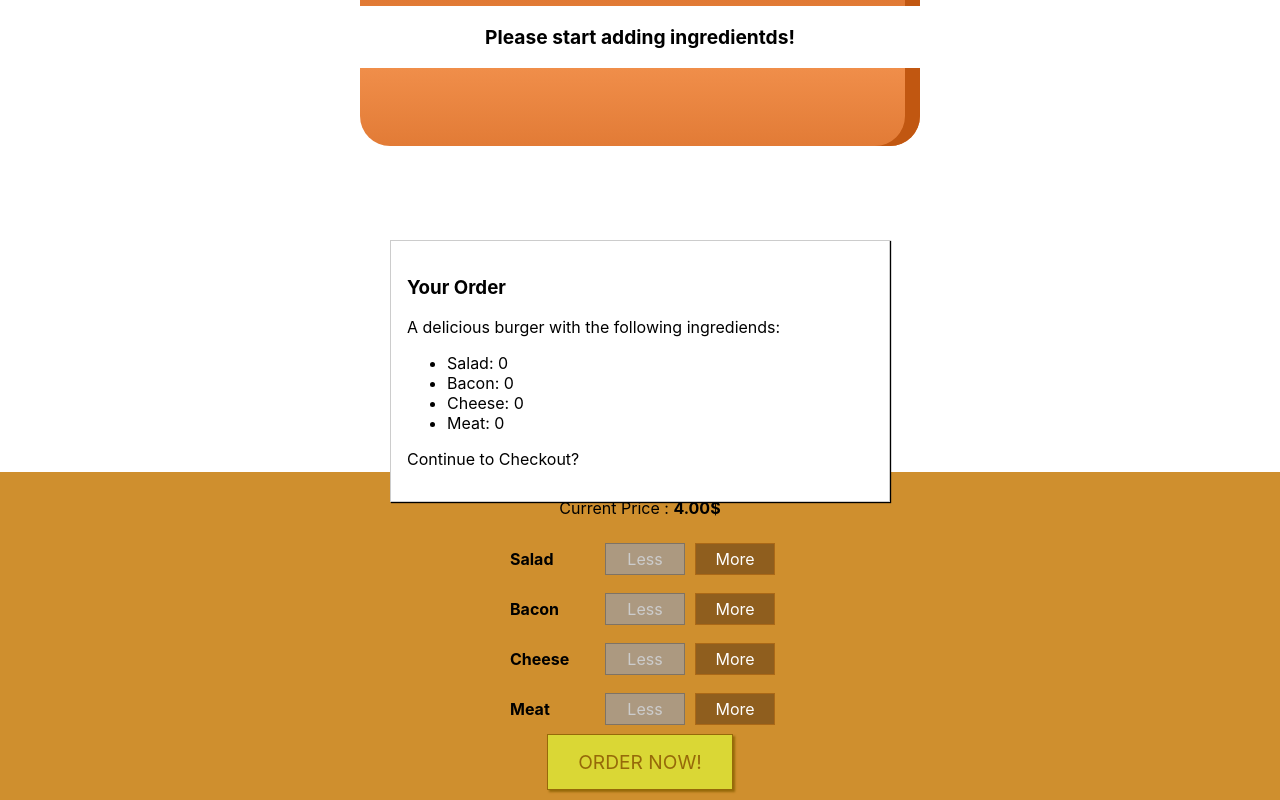
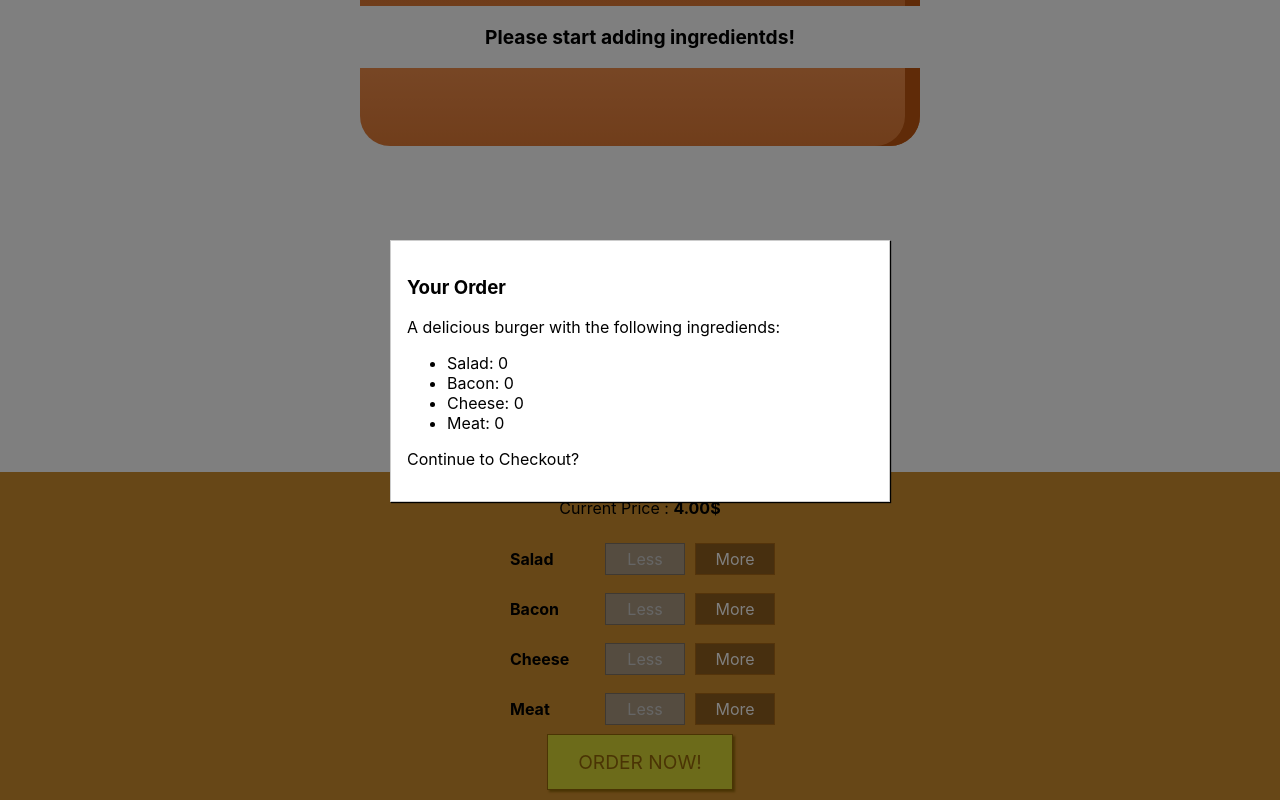
Before and after one commit to bahadirk/BurgerBuilder, a React app: page / in a window 1280 px wide. Both pictures are taken after a click on the button "ORDER NOW!". Shown: the part 164-964 px from the top of the page. Built offline with nearby package versions, Linux system fonts and the light colour scheme.

Commit message:
Add Backdrop component

```diff
--- a/src/components/Burger/BuildControls/BuildControls.js
+++ b/src/components/Burger/BuildControls/BuildControls.js
@@ -38,7 +38,11 @@ const BuildControls = props => (
         />
       );
     })}
-    <button className={styles.OrderButton} disabled={!props.purchaseable}>
+    <button
+      className={styles.OrderButton}
+      onClick={props.ordered}
+      disabled={!props.purchaseable}
+    >
       ORDER NOW!
     </button>
   </div>
--- a/src/components/UI/Backdrop/Backdrop.js
+++ b/src/components/UI/Backdrop/Backdrop.js
@@ -0,0 +1,10 @@
+import React from "react";
+
+import styles from "./Backdrop.module.css";
+
+const backdrop = props =>
+  props.show ? (
+    <div className={styles.Backdrop} onClick={props.clicked} />
+  ) : null;
+
+export default backdrop;
--- /dev/null
+++ b/src/components/UI/Backdrop/Backdrop.module.css
@@ -0,0 +1,9 @@
+.Backdrop {
+  width: 100%;
+  height: 100%;
+  position: fixed;
+  z-index: 100;
+  left: 0;
+  top: 0;
+  background-color: rgba(0, 0, 0, 0.5);
+}
--- a/src/components/UI/Modal/Modal.js
+++ b/src/components/UI/Modal/Modal.js
@@ -1,7 +1,22 @@
 import React from "react";
 
 import styles from "./Modal.module.css";
+import Aux from "../../../hoc/Aux";
+import Backdrop from "../Backdrop/Backdrop";
 
-const modal = props => <div className={styles.Modal}>{props.children}</div>;
+const modal = props => (
+  <Aux>
+    <Backdrop show={props.show} clicked={props.modalClosed} />
+    <div
+      className={styles.Modal}
+      style={{
+        transform: props.show ? "translateY(0)" : "translateY(-100vh)",
+        opacity: props.show ? "1" : "0"
+      }}
+    >
+      {props.children}
+    </div>
+  </Aux>
+);
 
 export default modal;
--- a/src/containers/BurgerBuilder/BurgerBuilder.js
+++ b/src/containers/BurgerBuilder/BurgerBuilder.js
@@ -22,7 +22,8 @@ class BurgerBuilder extends Component {
       meat: 0
     },
     totalPrice: 4,
-    purchaseable: false
+    purchaseable: false,
+    purchasing: false
   };
 
   updatePurchaseState(ingredients) {
@@ -76,6 +77,14 @@ class BurgerBuilder extends Component {
     this.updatePurchaseState(updatedIngredients);
   };
 
+  puchaseHandler = () => {
+    this.setState({ purchasing: true });
+  };
+
+  purchaseCancelHandler = () => {
+    this.setState({ purchasing: false });
+  };
+
   render() {
     const disabledInfo = {
       ...this.state.ingredients
@@ -87,7 +96,10 @@ class BurgerBuilder extends Component {
 
     return (
       <Aux>
-        <Modal>
+        <Modal
+          show={this.state.purchasing}
+          modalClosed={this.purchaseCancelHandler}
+        >
           <OrderSummary ingredients={this.state.ingredients} />
         </Modal>
         <Burger ingredients={this.state.ingredients} />
@@ -97,6 +109,7 @@ class BurgerBuilder extends Component {
           disabled={disabledInfo}
           price={this.state.totalPrice}
           purchaseable={this.updatePurchaseState}
+          ordered={this.puchaseHandler}
         />
       </Aux>
     );
```
